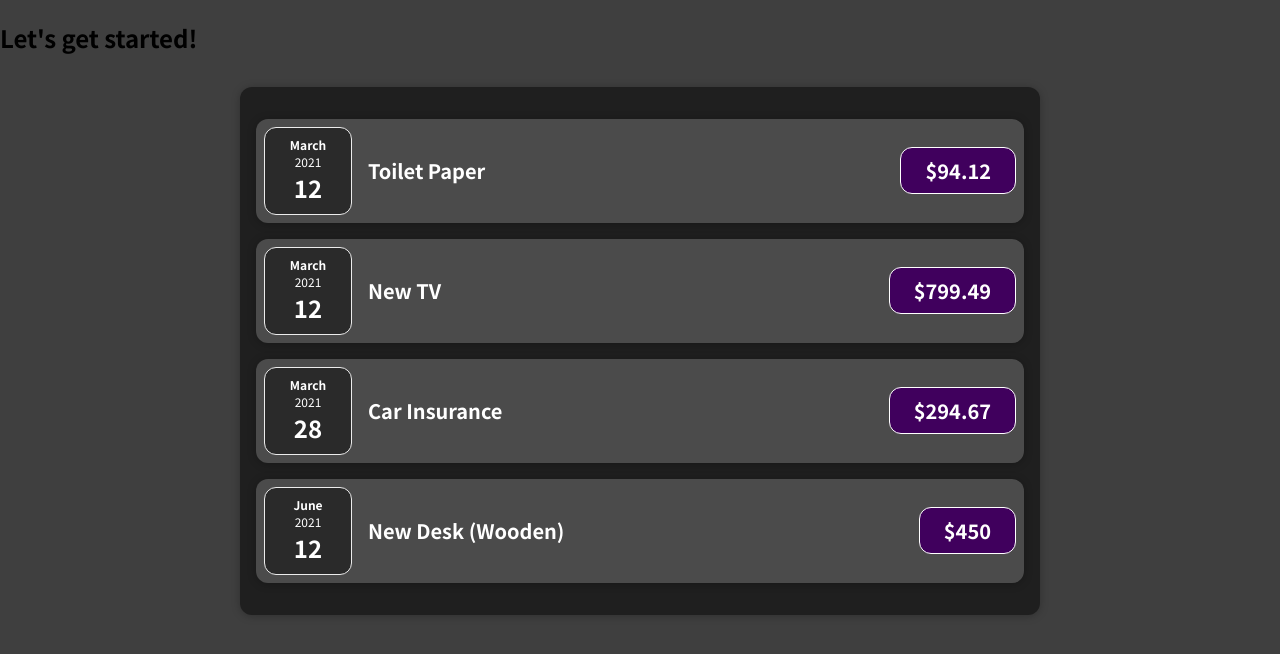
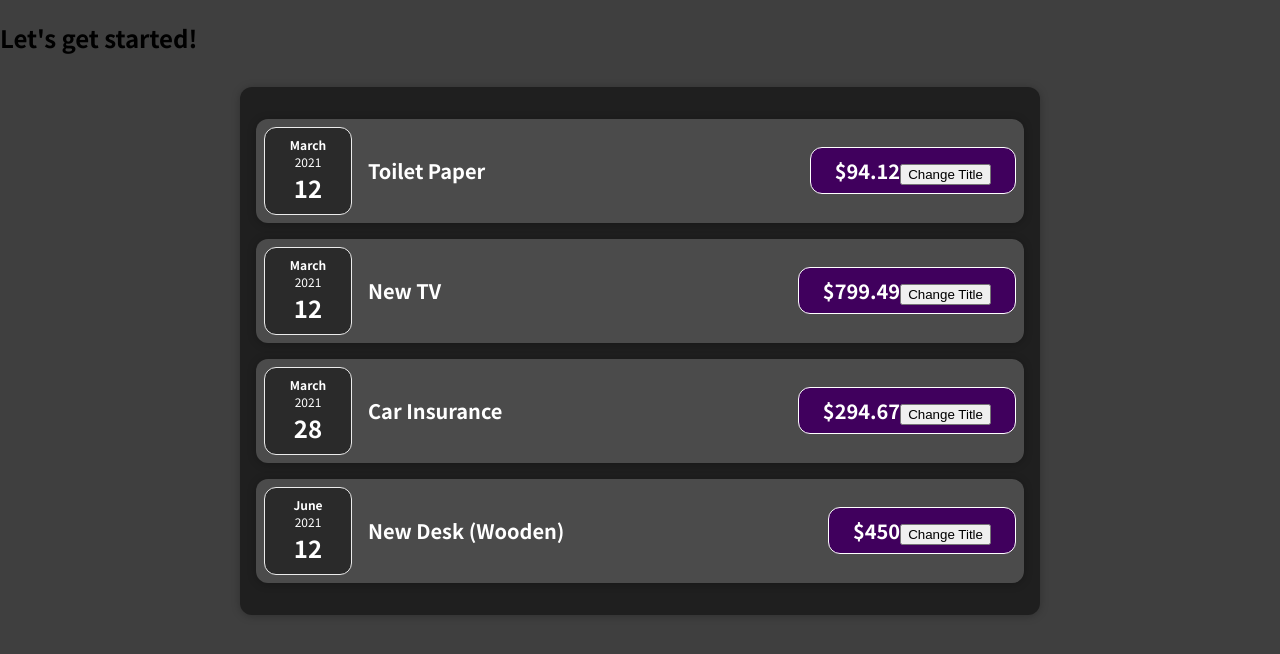
Before and after one commit to EHeathcote/ExpenseTracker, a React (Create React App) app: page / in a window 1280 px wide. Shown: the top 654 px of the page. Built offline with nearby package versions, Linux system fonts and the light colour scheme.

Commit message:
Change title button using react useState hook

```diff
--- a/src/components/Expenses/ExpenseItem.js
+++ b/src/components/Expenses/ExpenseItem.js
@@ -1,3 +1,5 @@
+import React, { useState } from "react";
+
 import Card from "../UI/Card";
 import ExpenseDate from "./ExpenseDate";
 import "./ExpenseItem.css";
@@ -6,15 +8,28 @@ import "./ExpenseItem.css";
 // may only have one root elements per statement, but can have multiple elements side by side within that one element
 // react will give us one parameter for each component which will be an object holding all recieved attributes as properties
 function ExpenseItem(props) {
-  console.log(props);
+  // imperative way of adding event listener: document.getElementById('root').addEventListener(event);
+  // react hook useState must be called directly in a react element function
+  const [title, setTitle] = useState(props.title);
+  const clickHandler = () => {
+    // state updating function tells react that you want to assign a new value to the state which also tells react that the entire component instance should be reevaluated
+    setTitle("Updated");
+    // new value isnt immediately avlailbale becuase updating function schedules the update, it is not immediate
+    console.log(title);
+  };
   return (
     // custom components do not support className, they only support what you tell them to support
+    // component is a function olny special thing is that it returns JSX, so since it is a function, it has to be called to return a value - react only calls the function once when the page is rendered, so if things change, we dont see it updated unless we tell react that a certain component needs to be reevaluated
+    // must import useState function (react hook) from react library
     <Card className="expense-item">
       <ExpenseDate date={props.date} />
       <div className="expense-item__description">
-        <h2>{props.title}</h2>
+        <h2>{title}</h2>
       </div>
-      <div className="expense-item__price">${props.amount}</div>
+      <div className="expense-item__price">
+        ${props.amount}
+        <button onClick={clickHandler}>Change Title</button>
+      </div>
     </Card>
   );
 }
```
